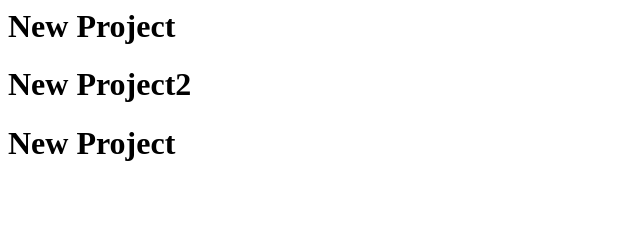
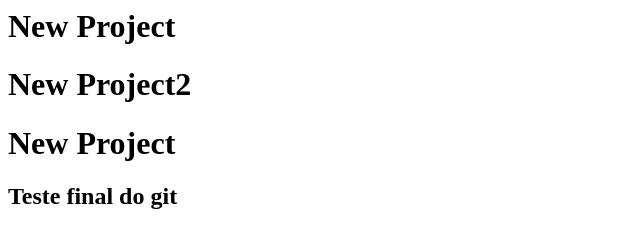
Before and after one commit to FaganelloLuigi/teste, a plain HTML site: page index.html in a window 1280 px wide. Shown: the whole page, without its empty margins (0-640 px from the left). Drawn offline with Linux system fonts and the light colour scheme.

Commit message:
Teste proxima etapa

```diff
--- a/index.html
+++ b/index.html
@@ -4,6 +4,7 @@
             <h1>New Project</h1>
             <h1>New Project2</h1>
             <h1>New Project</h1>
+            <h2>Teste final do git</h2>
         </body>
     </head>
 </html>
```
